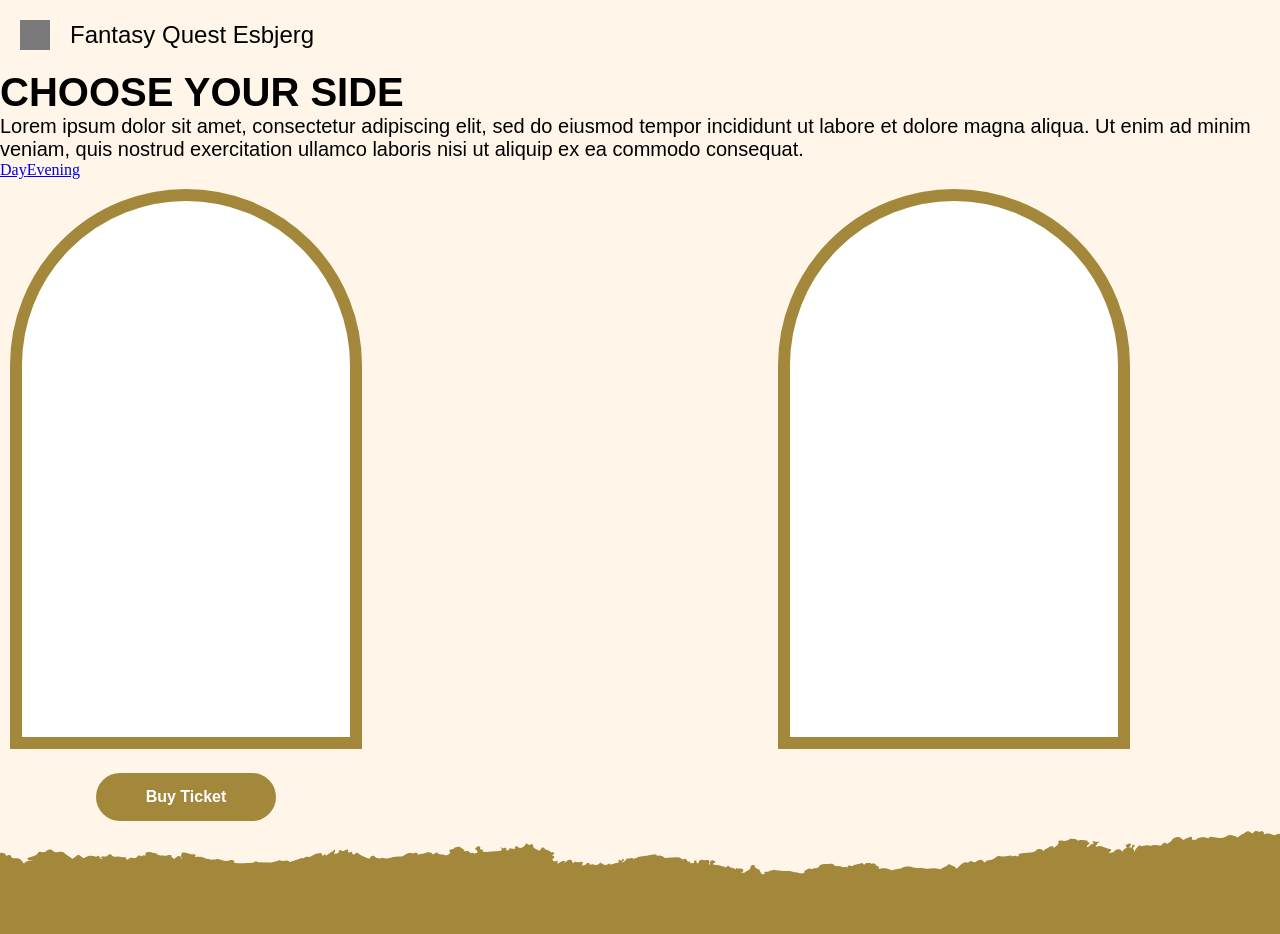
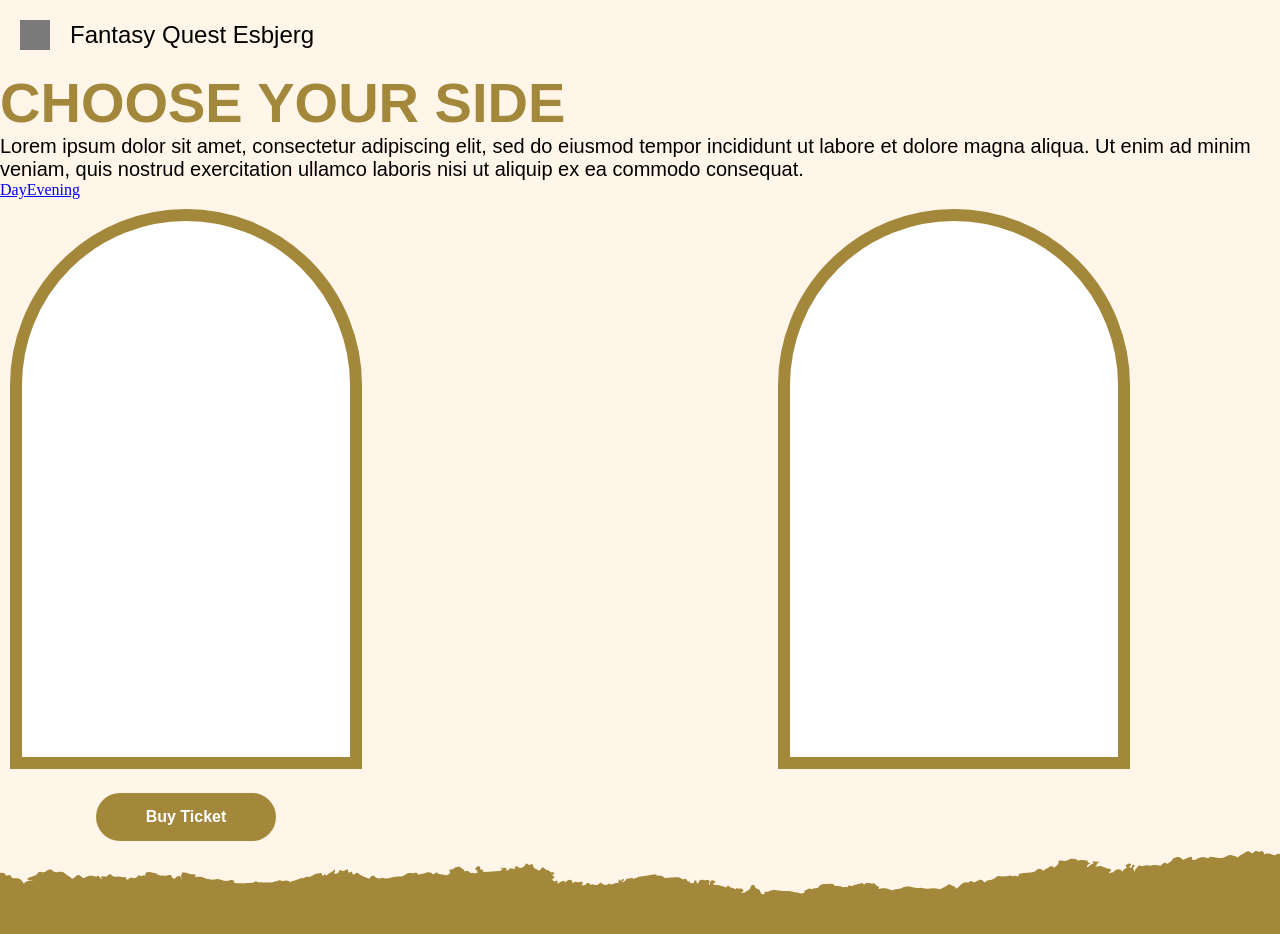
Before and after one commit to reasonsx/fantasy-quest-website, a Vue app in the folder 2nd-sem-project/: page / in a window 1280 px wide. Shown: the top 934 px of the page. Built offline with nearby package versions, Linux system fonts and the light colour scheme; a web font is replaced by a local one.

Commit message:
updatyyyy

```diff
--- a/2nd-sem-project/src/App.vue
+++ b/2nd-sem-project/src/App.vue
@@ -31,8 +31,13 @@ body {
   display: flex;
   flex-direction: column;
 }
+h2 {
+    font-family: var(--primary-font);
+    font-size: 56px;
+    color: var(--gold-color);
+}
 p {
-  font-family: 'Dark Grotesque', sans-serif;
+  font-family: var(--secondary-font);
   font-size: 24px;
 }
 
--- a/2nd-sem-project/src/assets/components/Portals.vue
+++ b/2nd-sem-project/src/assets/components/Portals.vue
@@ -1,6 +1,6 @@
 <template>
     <div>
-            <div class="title"><h1>CHOOSE YOUR SIDE</h1></div>
+            <div class="title"><h2>CHOOSE YOUR SIDE</h2></div>
             <div class="title-description"><p>Lorem ipsum dolor sit amet, consectetur adipiscing elit, sed do eiusmod tempor incididunt ut labore et dolore magna aliqua. Ut enim ad minim veniam, quis nostrud exercitation ullamco laboris nisi ut aliquip ex ea commodo consequat.</p></div>
         </div>
 </template>
@@ -10,10 +10,6 @@
 </script>
 
 <style scoped>
-h1 {
-        font-family: var(--primary-font);
-        font-size: 40px;
-    }
     p {
         font-family: var(--secondary-font);
         font-size: 20px;
--- a/2nd-sem-project/src/views/HomeView.vue
+++ b/2nd-sem-project/src/views/HomeView.vue
@@ -63,13 +63,7 @@ import Portals from '../assets/components/Portals.vue';
 </template>
 
 <style>
-h2 {
-    font-family: 'Exocet', sans-serif;
-    font-size: 56px;
-    color: #FFF6E9;
-    margin: 24px 0;
-    text-align: center;
-}
+
 .portals-container {
     width: 1120px;
     display: flex;
@@ -190,6 +184,11 @@ h2 {
     display: flex;
     flex-direction: column;
 }
+.quest-container h2 {
+    color: #FFF6E9;
+    margin: 24px 0;
+    text-align: center;
+}
 
 .quest-box {
     width: 544px;
```
